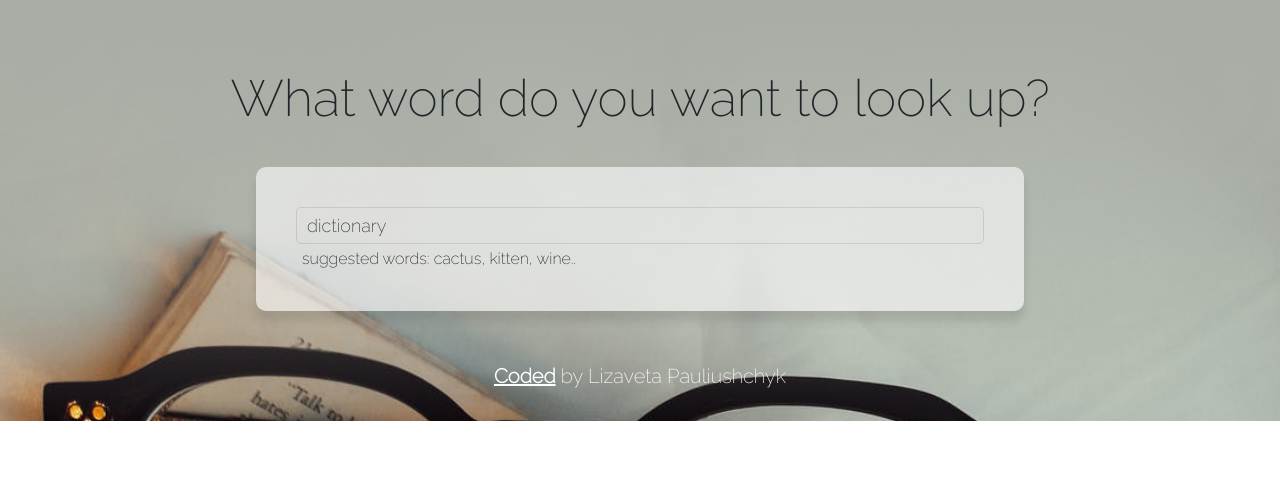
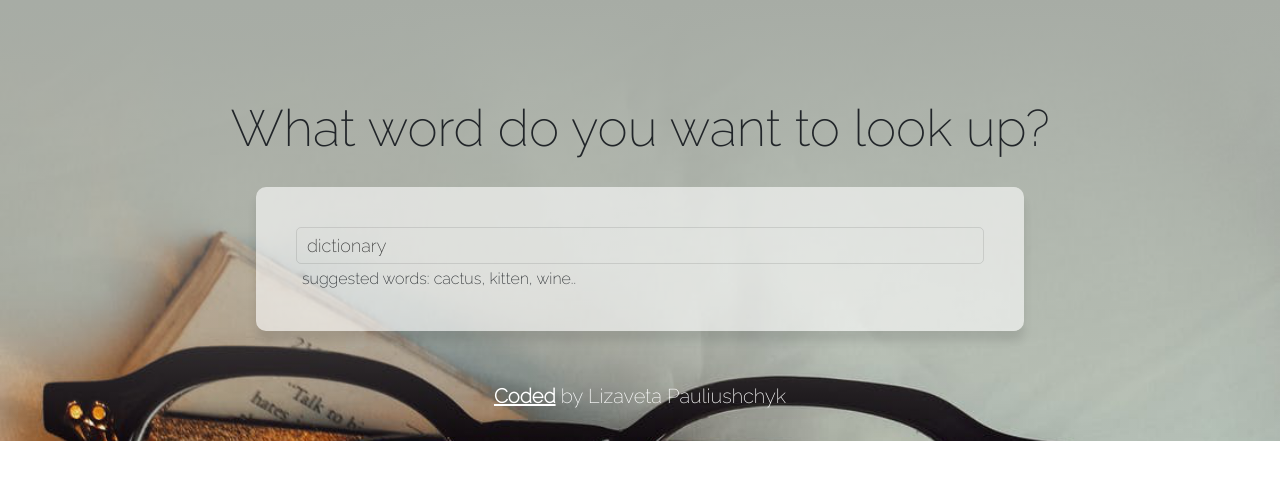
Before and after one commit to pvlizaveta/dictionary-project, a React (Create React App) app: page / in a window 1280 px wide. Shown: the top 480 px of the page. Built offline with nearby package versions, Linux system fonts and the light colour scheme; no server answers.

Commit message:
changed heading padding

```diff
--- a/src/App.css
+++ b/src/App.css
@@ -15,8 +15,8 @@ header {
   position: relative;
   margin: 0 auto;
   text-align: center;
-  padding-top: 60px;
-  padding-bottom: 30px;
+  padding-top: 90px;
+  padding-bottom: 20px;
   font-size: 4vw;
 }
 
```
